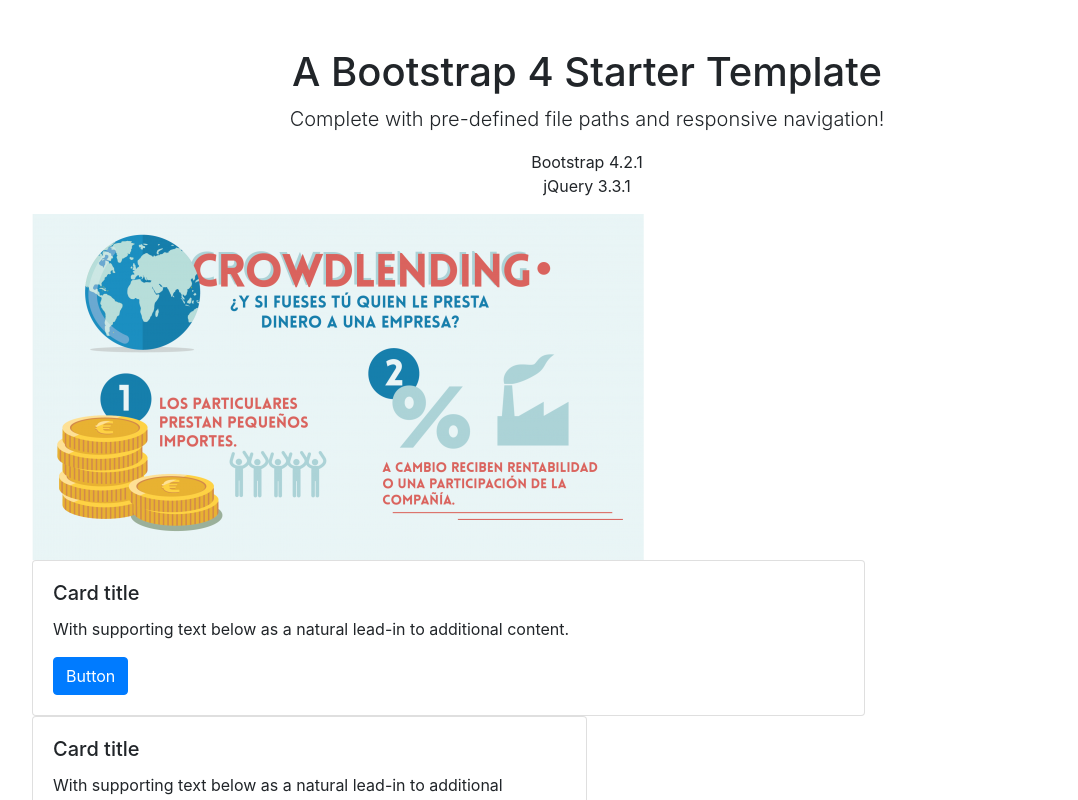
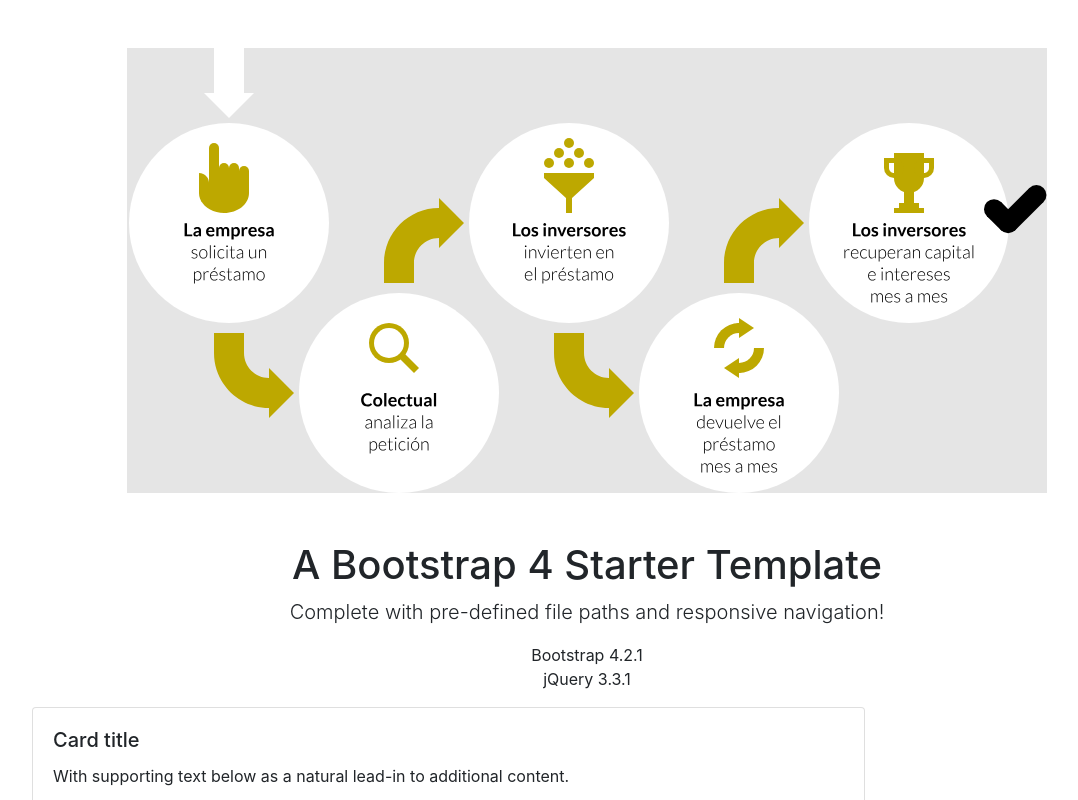
Before and after one commit to KiriBogach/DAWebProject, a PHP site: page / in a window 1280 px wide. Shown: the part 126-926 px from the top of the page, without its empty margins (53-1131 px from the left). Run offline with PHP 8.4, Linux system fonts and the light colour scheme; the visitor is signed in with stand-in values (Sample User, id 1).

Commit message:
añadida imagen body

```diff
--- a/index.php
+++ b/index.php
@@ -21,19 +21,21 @@
   <?php require_once __DIR__ . '/app/header/header.php'?>
 
   <!-- Page Content -->
+
   <div class="container">
     <div class="row">
       <div class="col-lg-12 text-center">
-        <h1 class="mt-5">A Bootstrap 4 Starter Template</h1>
+          <img src="resources/img/como-funciona.svg" class="img-fluid mt-5" style="background-color: rgba(216,216,216,0.65)" alt="Responsive image">
+          <h1 class="mt-5">A Bootstrap 4 Starter Template</h1>
         <p class="lead">Complete with pre-defined file paths and responsive navigation!</p>
         <ul class="list-unstyled">
           <li>Bootstrap 4.2.1</li>
           <li>jQuery 3.3.1</li>
         </ul>
       </div>
+
     </div>
 
-      <img src="resources/img/crown.png" class="img-fluid" alt="Responsive image">
       <div class="card w-75">
           <div class="card-body">
               <h5 class="card-title">Card title</h5>
```
Also changed, not shown: resources/img/como-funciona.svg (added).
